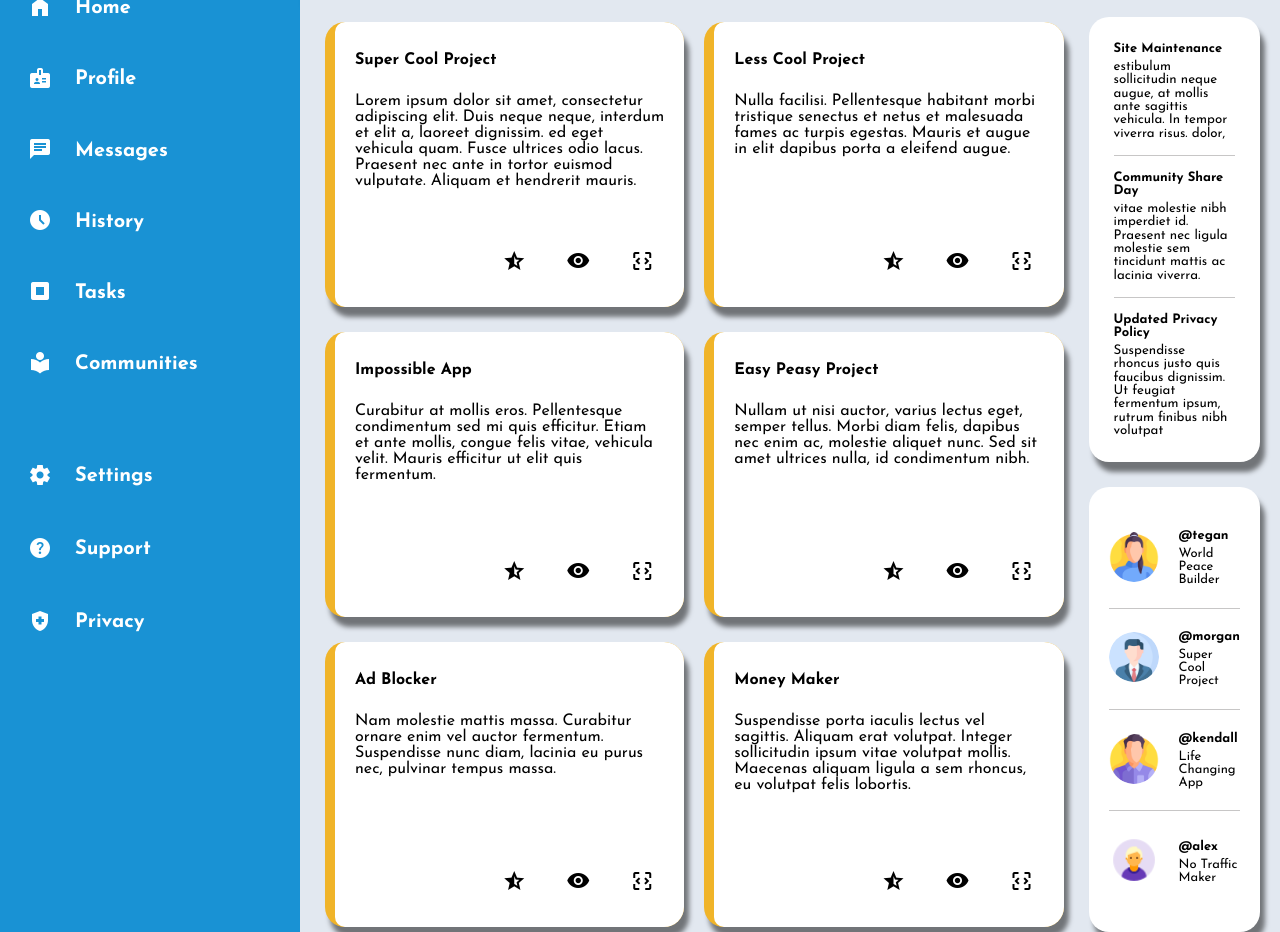
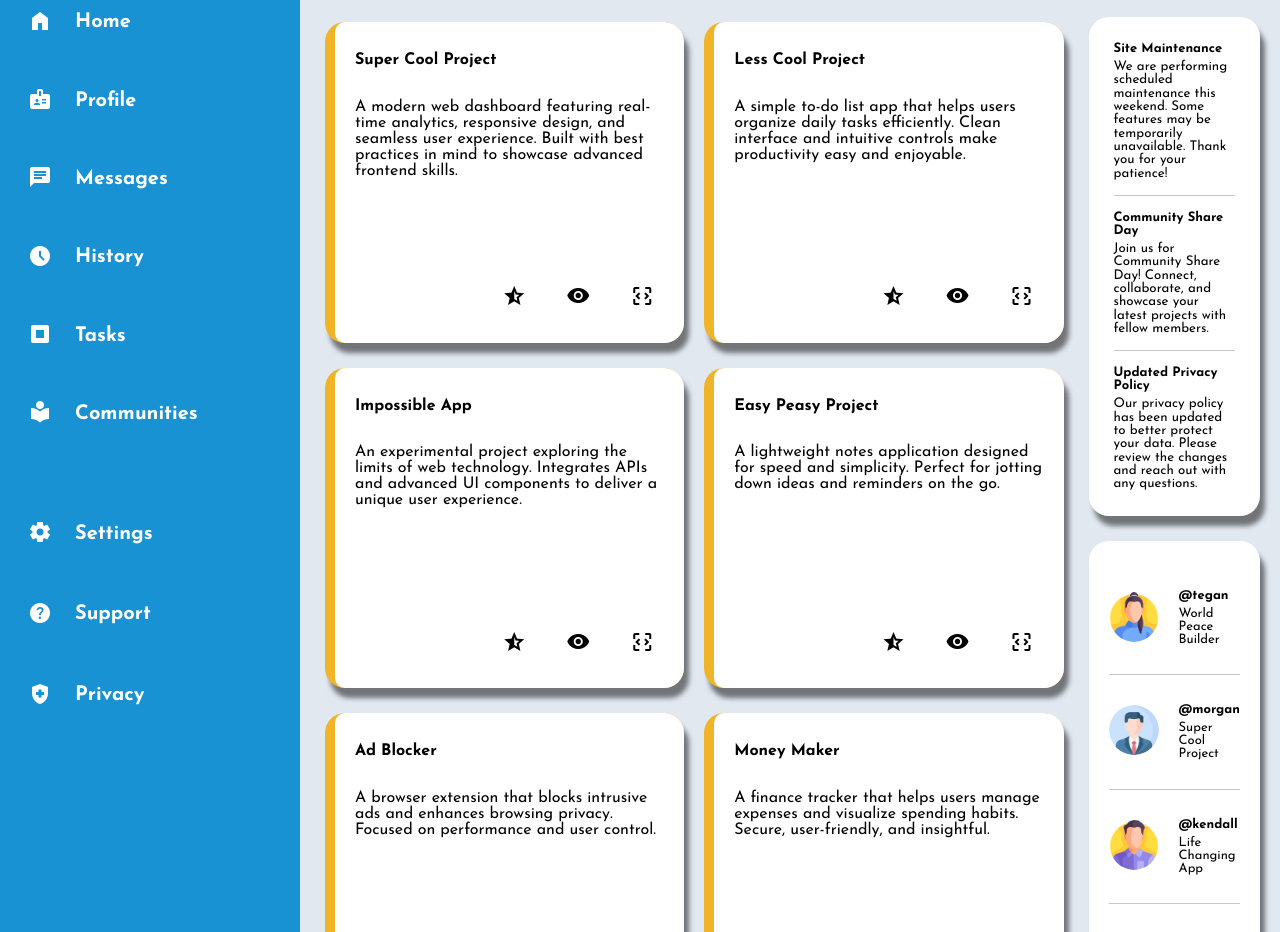
Before and after one commit to Hudsondaniel/Dashboard, a plain HTML site: page index.html in a window 1280 px wide. Shown: the part 153-1085 px from the top of the page. Drawn offline with nearby package versions, Linux system fonts and the light colour scheme.

Commit message:
Fix: Adding data that makes sense instead of lorem ipsum

```diff
--- a/index.html
+++ b/index.html
@@ -74,7 +74,7 @@
             <div class="border"></div>
             <div class="content">
                 <div class="content-text">Super Cool Project</div>
-                <div class="content-text-para"> <p>Lorem ipsum dolor sit amet, consectetur adipiscing elit. Duis neque neque, interdum et elit a, laoreet dignissim. ed eget vehicula quam. Fusce ultrices odio lacus. Praesent nec ante in tortor euismod vulputate. Aliquam et hendrerit mauris.</p> </div>
+                <div class="content-text-para"> <p>A modern web dashboard featuring real-time analytics, responsive design, and seamless user experience. Built with best practices in mind to showcase advanced frontend skills.</p> </div>
                 <div class="content-icons">
                     <div class="icon1"><span class="material-symbols-outlined">star_half</span></div>
                     <div class="icon2"><span class="material-symbols-outlined">visibility </span></div>
@@ -86,7 +86,7 @@
             <div class="border"></div>
             <div class="content">
                 <div class="content-text">Less Cool Project</div>
-                <div class="content-text-para"> <p>Nulla facilisi. Pellentesque habitant morbi tristique senectus et netus et malesuada fames ac turpis egestas. Mauris et augue in elit dapibus porta a eleifend augue. </p> </div>
+                <div class="content-text-para"> <p>A simple to-do list app that helps users organize daily tasks efficiently. Clean interface and intuitive controls make productivity easy and enjoyable.</p> </div>
                 <div class="content-icons">
                     <div class="icon1"><span class="material-symbols-outlined">star_half</span></div>
                     <div class="icon2"><span class="material-symbols-outlined">visibility </span></div>
@@ -98,7 +98,7 @@
             <div class="border"></div>
             <div class="content">
                 <div class="content-text">Impossible App</div>
-                <div class="content-text-para"> <p>Curabitur at mollis eros. Pellentesque condimentum sed mi quis efficitur. Etiam et ante mollis, congue felis vitae, vehicula velit. Mauris efficitur ut elit quis fermentum. </p> </div>
+                <div class="content-text-para"> <p>An experimental project exploring the limits of web technology. Integrates APIs and advanced UI components to deliver a unique user experience.</p> </div>
                 <div class="content-icons">
                     <div class="icon1"><span class="material-symbols-outlined">star_half</span></div>
                     <div class="icon2"><span class="material-symbols-outlined">visibility </span></div>
@@ -110,7 +110,7 @@
             <div class="border"></div>
             <div class="content">
                 <div class="content-text">Easy Peasy Project</div>
-                <div class="content-text-para"> <p>Nullam ut nisi auctor, varius lectus eget, semper tellus. Morbi diam felis, dapibus nec enim ac, molestie aliquet nunc. Sed sit amet ultrices nulla, id condimentum nibh.</p> </div>
+                <div class="content-text-para"> <p>A lightweight notes application designed for speed and simplicity. Perfect for jotting down ideas and reminders on the go.</p> </div>
                 <div class="content-icons">
                     <div class="icon1"><span class="material-symbols-outlined">star_half</span></div>
                     <div class="icon2"><span class="material-symbols-outlined">visibility </span></div>
@@ -122,7 +122,7 @@
             <div class="border"></div>
             <div class="content">
                 <div class="content-text">Ad Blocker</div>
-                <div class="content-text-para"> <p>Nam molestie mattis massa. Curabitur ornare enim vel auctor fermentum. Suspendisse nunc diam, lacinia eu purus nec, pulvinar tempus massa.</p> </div>
+                <div class="content-text-para"> <p>A browser extension that blocks intrusive ads and enhances browsing privacy. Focused on performance and user control.</p> </div>
                 <div class="content-icons">
                     <div class="icon1"><span class="material-symbols-outlined">star_half</span></div>
                     <div class="icon2"><span class="material-symbols-outlined">visibility </span></div>
@@ -134,7 +134,7 @@
             <div class="border"></div>
             <div class="content">
                 <div class="content-text">Money Maker</div>
-                <div class="content-text-para"> <p>Suspendisse porta iaculis lectus vel sagittis. Aliquam erat volutpat. Integer sollicitudin ipsum vitae volutpat mollis. Maecenas aliquam ligula a sem rhoncus, eu volutpat felis lobortis.</p> </div>
+                <div class="content-text-para"> <p>A finance tracker that helps users manage expenses and visualize spending habits. Secure, user-friendly, and insightful.</p> </div>
                 <div class="content-icons">
                     <div class="icon1"><span class="material-symbols-outlined">star_half</span></div>
                     <div class="icon2"><span class="material-symbols-outlined">visibility </span></div>
@@ -151,7 +151,7 @@
                     <p>Site Maintenance</p>
                 </div>
                 <div class="right-sec-text-para">
-                    <p>estibulum sollicitudin neque augue, at mollis ante sagittis vehicula. In tempor viverra risus. dolor,</p>
+                    <p>We are performing scheduled maintenance this weekend. Some features may be temporarily unavailable. Thank you for your patience!</p>
                 </div>
             </div>
             <div class="community">
@@ -159,7 +159,7 @@
                     <p>Community Share Day</p>
                 </div>
                 <div class="right-sec-text-para">
-                    <p>vitae molestie nibh imperdiet id. Praesent nec ligula molestie sem tincidunt mattis  ac lacinia viverra.</p>
+                    <p>Join us for Community Share Day! Connect, collaborate, and showcase your latest projects with fellow members.</p>
                 </div>
             </div>
             <div class="update">
@@ -167,7 +167,7 @@
                     <p>Updated Privacy Policy</p>
                 </div>
                 <div class="right-sec-text-para-last">
-                    <p>Suspendisse rhoncus justo quis faucibus dignissim. Ut feugiat fermentum ipsum, rutrum finibus nibh volutpat</p>
+                    <p>Our privacy policy has been updated to better protect your data. Please review the changes and reach out with any questions.</p>
                 </div>
             </div>
         </div>
```
